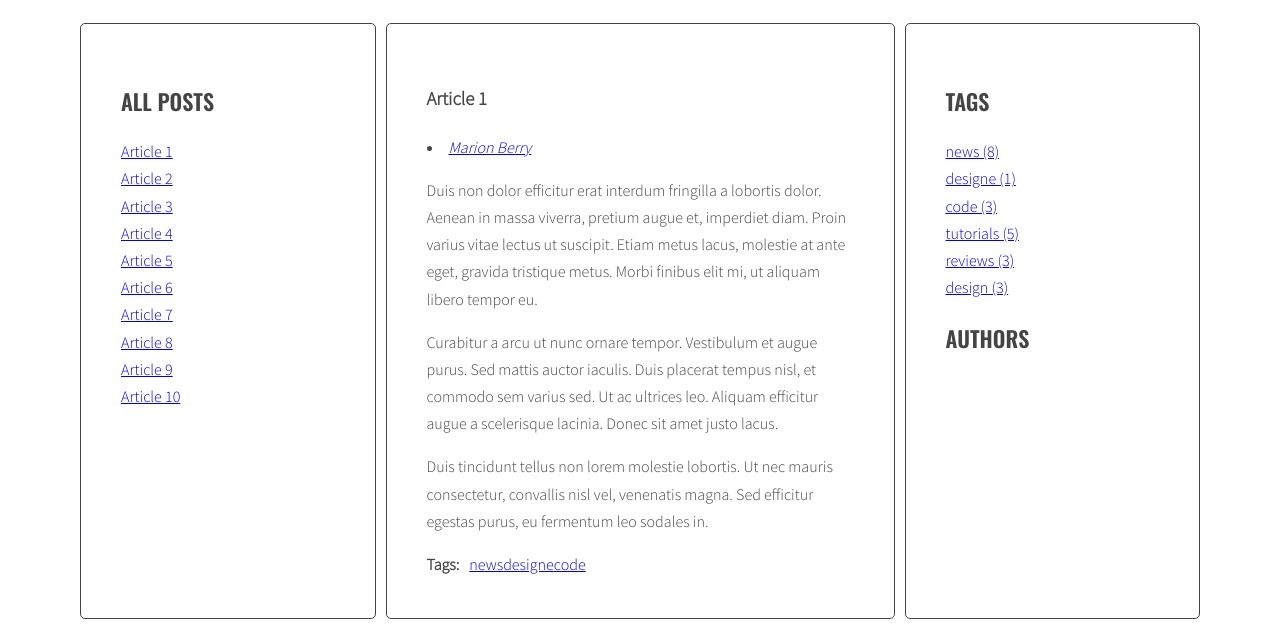
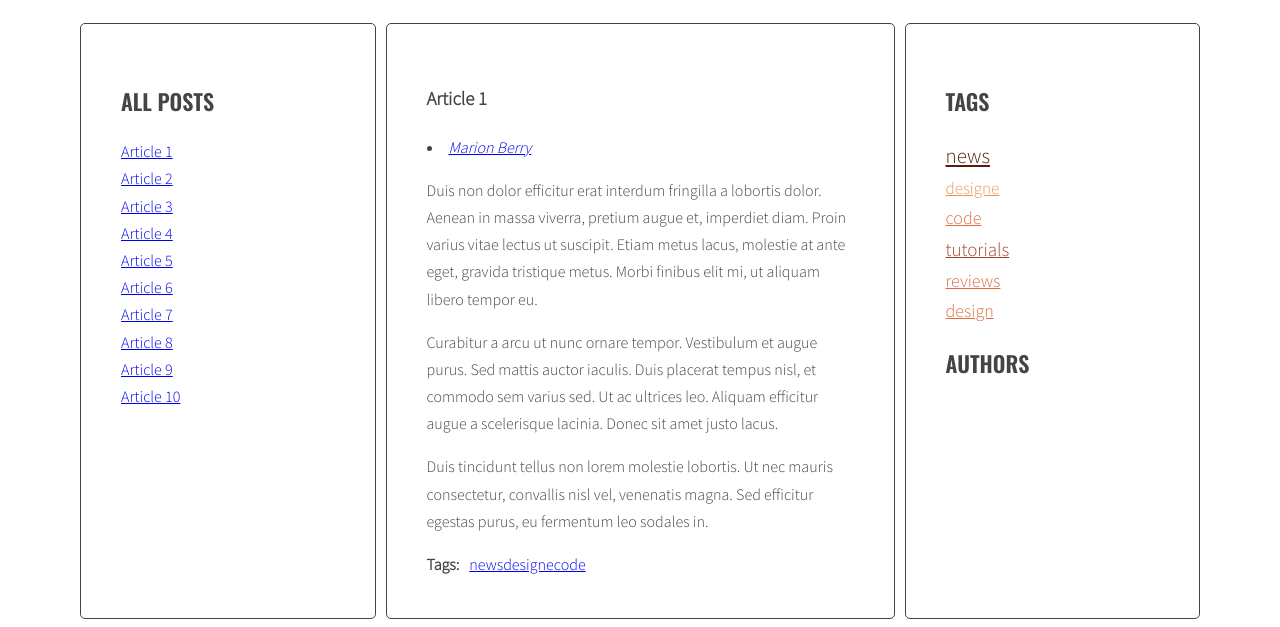
Before and after one commit to Akagi80/javascript-blog, a website: page index.html in a window 1280 px wide. Shown: the part 220-847 px from the top of the page. Drawn offline with nearby package versions, Linux system fonts and the light colour scheme.

Commit message:
Add taglist styles in style scss, fix tagLinkHtml in script.js

```diff
--- a/js/script.js
+++ b/js/script.js
@@ -200,7 +200,7 @@ function generateTags() {
     /* [NEW] generate code of a link and add it to allTagsHTML */
     //allTagsHTML += '<li><a href="#tag-' + tag + '"><span>' + tag + ' (' + allTags[tag] + ') ' + '</span></a></li>';
 
-    const tagLinkHTML = '<li><a href="#tag-' + tag + '"' + 'class="' + calculateTagClass(allTags[tag], tagsParams) + '"' + '>' + tag + ' (' + allTags[tag] + ') ' + '</a></li>';
+    const tagLinkHTML = '<li><a href="#tag-' + tag + '"' + 'class="' + calculateTagClass(allTags[tag], tagsParams) + '"' + '>' + tag + ' ' + '</a></li>';
 
     console.log('tagLinkHTML:', tagLinkHTML);
 
--- a/sass/style.scss
+++ b/sass/style.scss
@@ -71,6 +71,36 @@ body {
   border-radius: 5px;
 }
 
+.sidebar,
+.tags {
+  display: inline;
+}
+
+.tag-size-1 {
+  color: rgb(241, 147, 83);
+  font-size: 17px;
+}
+
+.tag-size-2 {
+  color: rgb(223, 108, 67);
+  font-size: 18px;
+}
+
+.tag-size-3 {
+  color: rgb(160, 70, 38);
+  font-size: 19px;
+}
+
+.tag-size-4 {
+  color: rgb(128, 50, 21);
+  font-size: 20px;
+}
+
+.tag-size-5 {
+  color: rgb(85, 31, 11);
+  font-size: 21px;
+}
+
 /* Logo */
 
 .logo {
```
Also changed, not shown: css/style.css, 1 other file.
